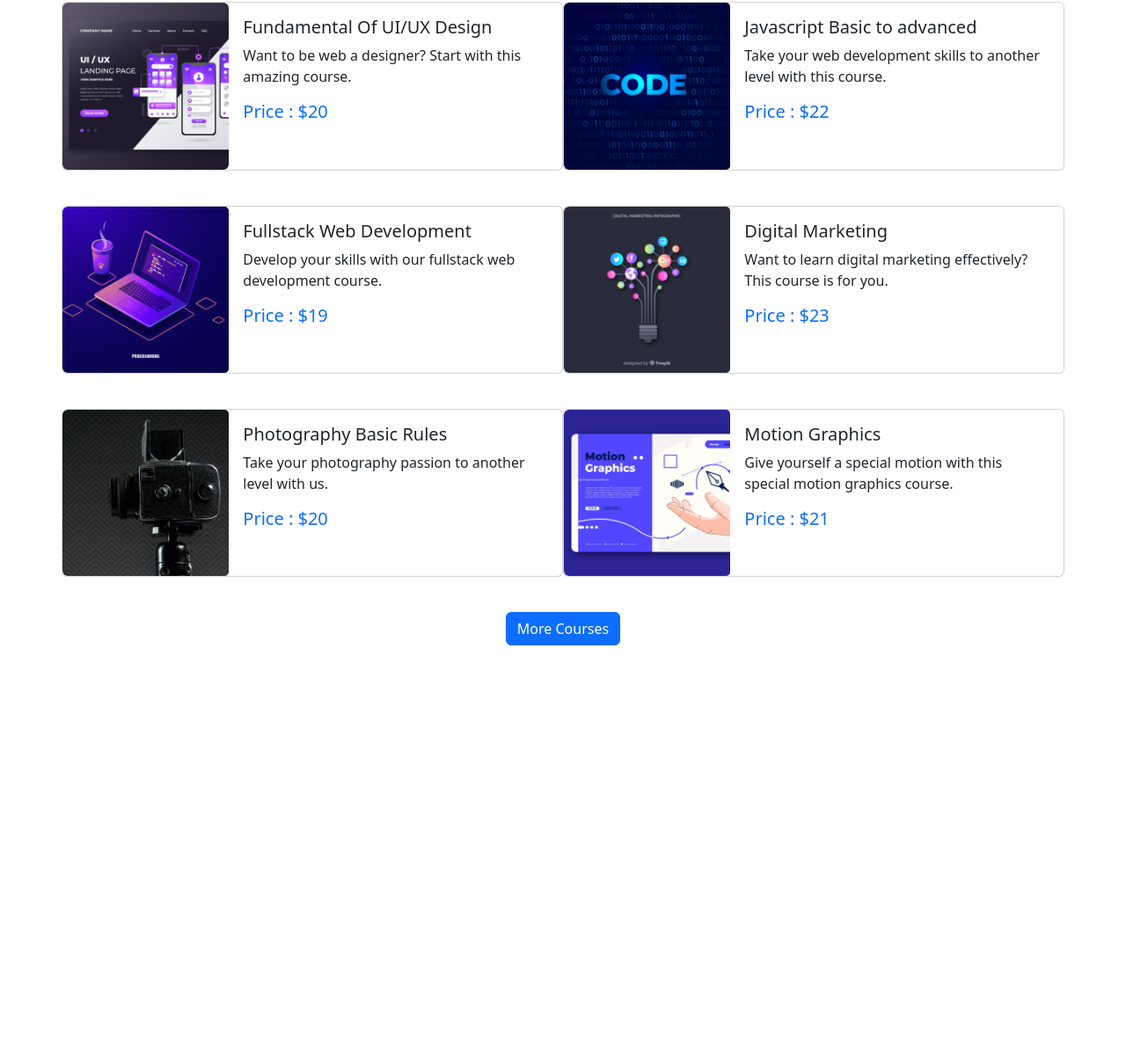
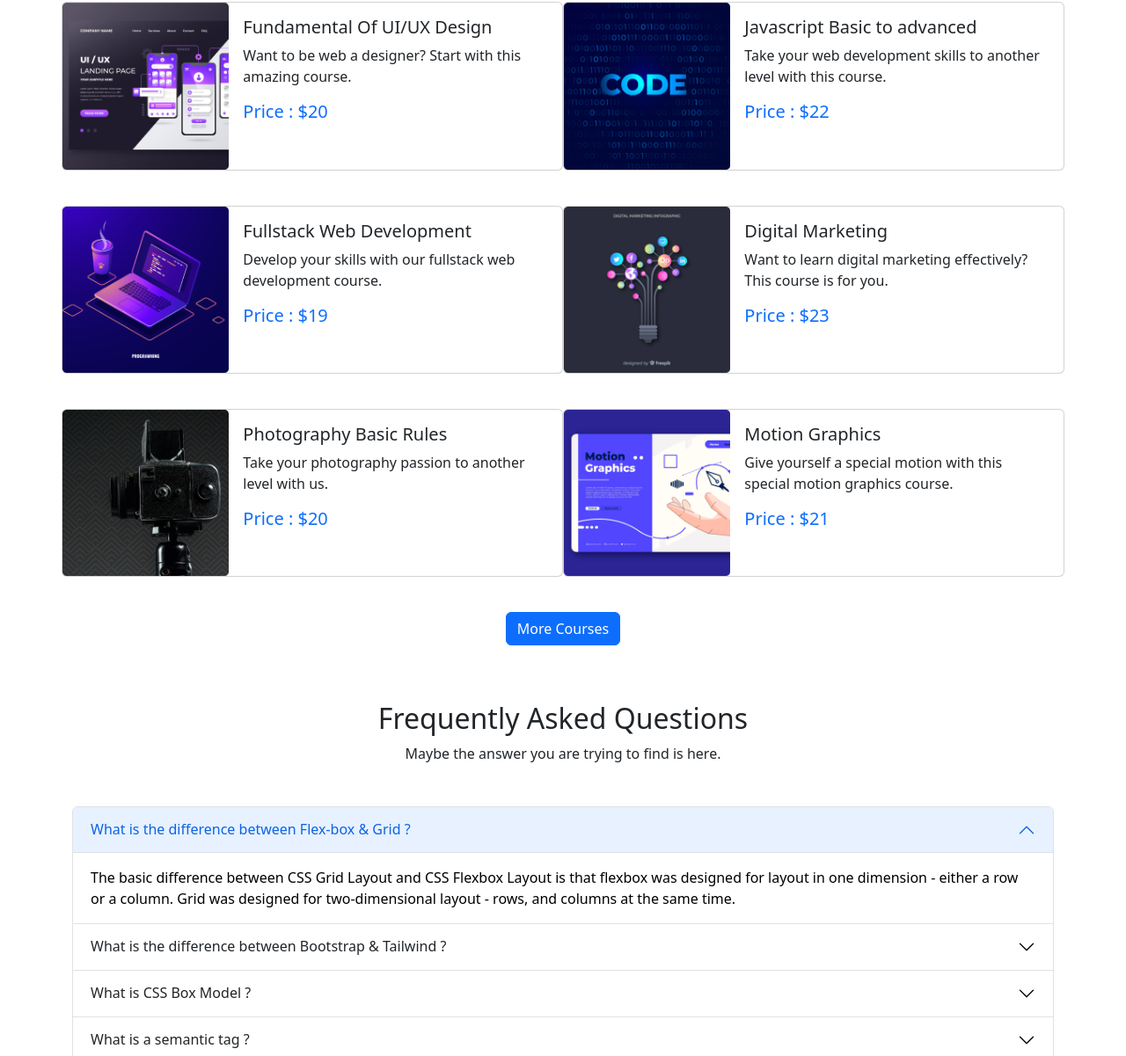
Before and after one commit to saikot-mehedi/study-zone, a plain HTML site: page index.html in a window 1280 px wide. Shown: the part 780-1981 px from the top of the page at 88% size. Before the commit the page ends 1578 px from the top, so only its background shows below. Drawn offline with nearby package versions, Linux system fonts and the light colour scheme.

Commit message:
FAQ section added

```diff
--- a/index.html
+++ b/index.html
@@ -51,11 +51,11 @@
           <div class="carousel-inner">
             <div class="carousel-item active ">
               <img src="images/cover/cover-1.png" class="d-block img-fluid" alt="...">
-              <div class="carousel-caption d-flex flex-column justify-content-center align-items-center">
-                <h1>Start Learning With Us</h1>
-                <p>Affordable online courses for everyone.Learn anytime and anywhere.</p>
-                <button class="btn btn-primary" type="submit">Get Started</button>
-              </div>
+                  <div class="carousel-caption d-flex flex-column justify-content-center align-items-center">
+                    <h1>Start Learning With Us</h1>
+                    <p>Affordable online courses for everyone.Learn anytime and anywhere.</p>
+                    <button class="btn btn-primary" type="submit">Get Started</button>
+                  </div>
             </div>
             <div class="carousel-item">
               <img src="images/cover/cover-2.jpg" class="d-block img-fluid" alt="...">
@@ -94,10 +94,10 @@
         <div class="mt-5 mb-4 row g-4">
           <div class="col-lg-6 card mb-3 px-0">
             <div class="row g-0">
-              <div class="col-md-4">
-                <img src="images/course/course-1.png" class="img-fluid rounded float-start" alt="...">
+              <div class="col-md-4 col-sm-12">
+                <img src="images/course/course-1.png" class="img-fluid" alt="...">
               </div>
-              <div class="col-md-8">
+              <div class="col-md-8 col-sm-12">
                 <div class="card-body">
                   <h5 class="card-title">Fundamental Of UI/UX Design</h5>
                   <p class="card-text">Want to be web a designer? Start with this amazing course.</p>
@@ -109,7 +109,7 @@
           <div class="col-lg-6 card mb-3 px-0">
             <div class="row g-0">
               <div class="col-md-4">
-                <img src="images/course/course-2.png" class="img-fluid rounded-start" alt="...">
+                <img src="images/course/course-2.png" class="img-fluid " alt="...">
               </div>
               <div class="col-md-8">
                 <div class="card-body">
@@ -123,7 +123,7 @@
           <div class="col-lg-6 card mb-3 px-0">
             <div class="row g-0">
               <div class="col-md-4">
-                <img src="images/course/course-3.png" class="img-fluid rounded-start" alt="...">
+                <img src="images/course/course-3.png" class="img-fluid" alt="...">
               </div>
               <div class="col-md-8">
                 <div class="card-body">
@@ -137,7 +137,7 @@
           <div class="col-lg-6 card mb-3 px-0">
             <div class="row g-0">
               <div class="col-md-4">
-                <img src="images/course/course-4.png" class="img-fluid rounded-start" alt="...">
+                <img src="images/course/course-4.png" class="img-fluid" alt="...">
               </div>
               <div class="col-md-8">
                 <div class="card-body">
@@ -151,7 +151,7 @@
           <div class="col-lg-6 card mb-3 px-0">
             <div class="row g-0">
               <div class="col-md-4">
-                <img src="images/course/course-5.png" class="img-fluid rounded-start" alt="...">
+                <img src="images/course/course-5.png" class="img-fluid" alt="...">
               </div>
               <div class="col-md-8">
                 <div class="card-body">
@@ -165,7 +165,7 @@
           <div class="col-lg-6 card mb-3 px-0">
             <div class="row g-0">
               <div class="col-md-4">
-                <img src="images/course/course-6.png" class="img-fluid rounded-start" alt="...">
+                <img src="images/course/course-6.png" class="img-fluid" alt="...">
               </div>
               <div class="col-md-8">
                 <div class="card-body">
@@ -180,10 +180,72 @@
         <p class="text-center"><button class="btn btn-primary" type="submit">More Courses </button></p>
       </section>
       <!-- Courses section end -->
+      <!-------- FAQ Section start -------->
+      <section class="container">
+        <h2 class="text-center">Frequently Asked Questions</h2>
+        <p class="text-center mb-5">Maybe the answer you are trying to find is here.</p>
+        <div class="accordion" id="accordionExample">
+          <div class="accordion-item">
+            <h2 class="accordion-header" id="headingOne">
+              <button class="accordion-button" type="button" data-bs-toggle="collapse" data-bs-target="#collapseOne" aria-expanded="true" aria-controls="collapseOne">
+                What is the difference between Flex-box & Grid ?
+              </button>
+            </h2>
+            <div id="collapseOne" class="accordion-collapse collapse show" aria-labelledby="headingOne" data-bs-parent="#accordionExample">
+              <div class="accordion-body">
+                The basic difference between CSS Grid Layout and CSS Flexbox Layout is that flexbox was designed for layout in one dimension - either a row or a column. Grid was designed for two-dimensional layout - rows, and columns at the same time.
+              </div>
+            </div>
+          </div>
+          <div class="accordion-item">
+            <h2 class="accordion-header" id="headingTwo">
+              <button class="accordion-button collapsed" type="button" data-bs-toggle="collapse" data-bs-target="#collapseTwo" aria-expanded="false" aria-controls="collapseTwo">
+               What is the difference between Bootstrap & Tailwind ?
+              </button>
+            </h2>
+            <div id="collapseTwo" class="accordion-collapse collapse" aria-labelledby="headingTwo" data-bs-parent="#accordionExample">
+              <div class="accordion-body">
+                Bootstrap comes with a set of pre-styled responsive, mobile-first components that possess a definite UI kit. Tailwind CSS uses a set of utility classes to create a neat UI with more flexibility and uniqueness. Sites created using Bootstrap follow the generic pattern that makes them look identical.
+              </div>
+            </div>
+          </div>
+          <div class="accordion-item">
+            <h2 class="accordion-header" id="headingThree">
+              <button class="accordion-button collapsed" type="button" data-bs-toggle="collapse" data-bs-target="#collapseThree" aria-expanded="false" aria-controls="collapseThree">
+                What is CSS Box Model ?
+              </button>
+            </h2>
+            <div id="collapseThree" class="accordion-collapse collapse" aria-labelledby="headingThree" data-bs-parent="#accordionExample">
+              <div class="accordion-body">
+                In web development, the CSS box model refers to how HTML elements are modeled in browser engines and how the dimensions of those HTML elements are derived from CSS properties. It is a fundamental concept for the composition of HTML webpages.
+              </div>
+            </div>
+          </div>
+          <div class="accordion-item">
+            <h2 class="accordion-header" id="headingfour">
+              <button class="accordion-button collapsed" type="button" data-bs-toggle="collapse" data-bs-target="#collapsefour" aria-expanded="false" aria-controls="collapsefour">
+                What is a semantic tag ?
+              </button>
+            </h2>
+            <div id="collapsefour" class="accordion-collapse collapse" aria-labelledby="headingfour" data-bs-parent="#accordionExample">
+              <div class="accordion-body">
+                The HTML semantics refers to the tags that provide meaning to an HTML page rather than just presentation. It makes HTML more comprehensible by better defining the different sections and layout of web pages.
+              </div>
+            </div>
+          </div>
+        </div>
+      </section>
+      <!-------- FAQ Section end -------->
     </main>
 
 
     <!-------- JS Link --------->
     <script src="https://cdn.jsdelivr.net/npm/bootstrap@5.2.0/dist/js/bootstrap.bundle.min.js" integrity="sha384-A3rJD856KowSb7dwlZdYEkO39Gagi7vIsF0jrRAoQmDKKtQBHUuLZ9AsSv4jD4Xa" crossorigin="anonymous"></script>
   </body>
+  <footer class="bg-secondary">
+    <h2 class="text-center text-white">Study Zone</h2>
+    <p class="text-center text-white">Office 41, Zawaya Buildin, Ghala Muscat,
+      <br>Sultanate of Oman</p>
+      <p class="text-center text-white"><small>Privacy Ploicy  |   Terms of use</small></p>
+  </footer>
 </html>
```
